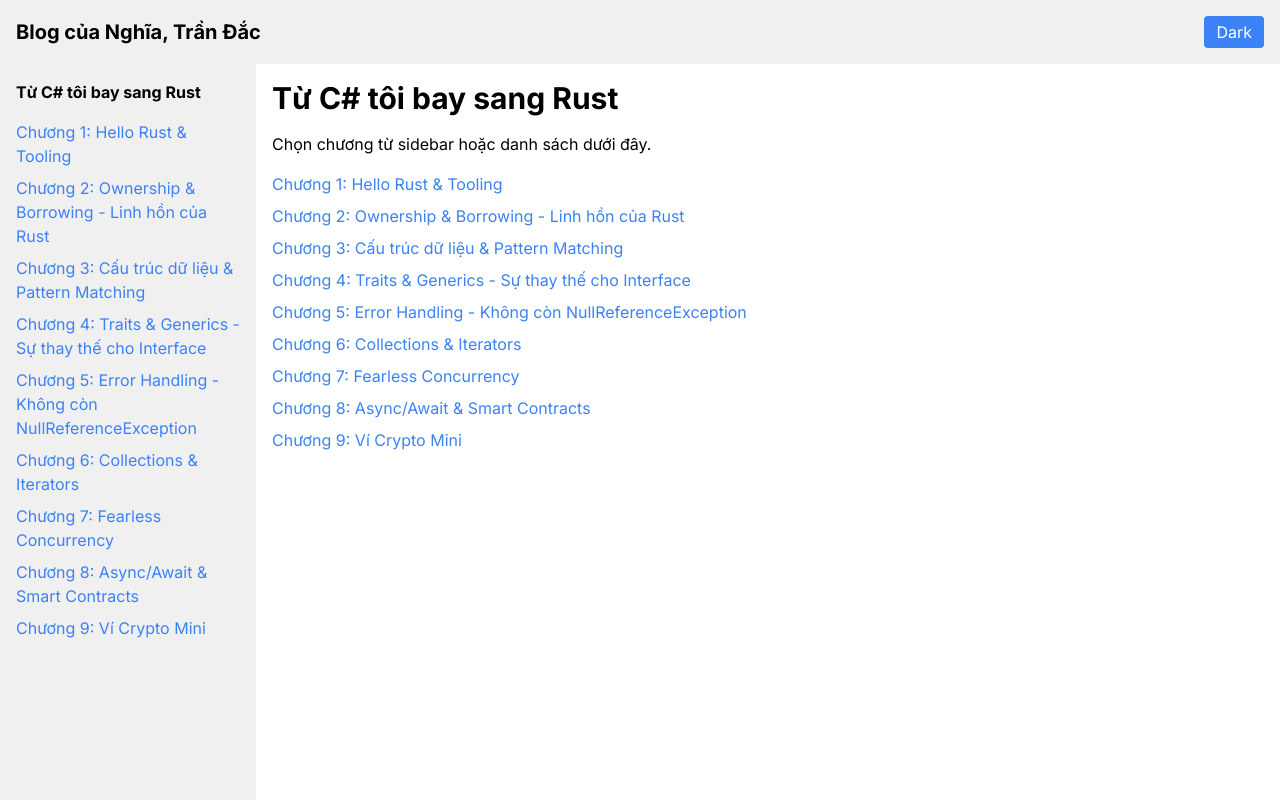
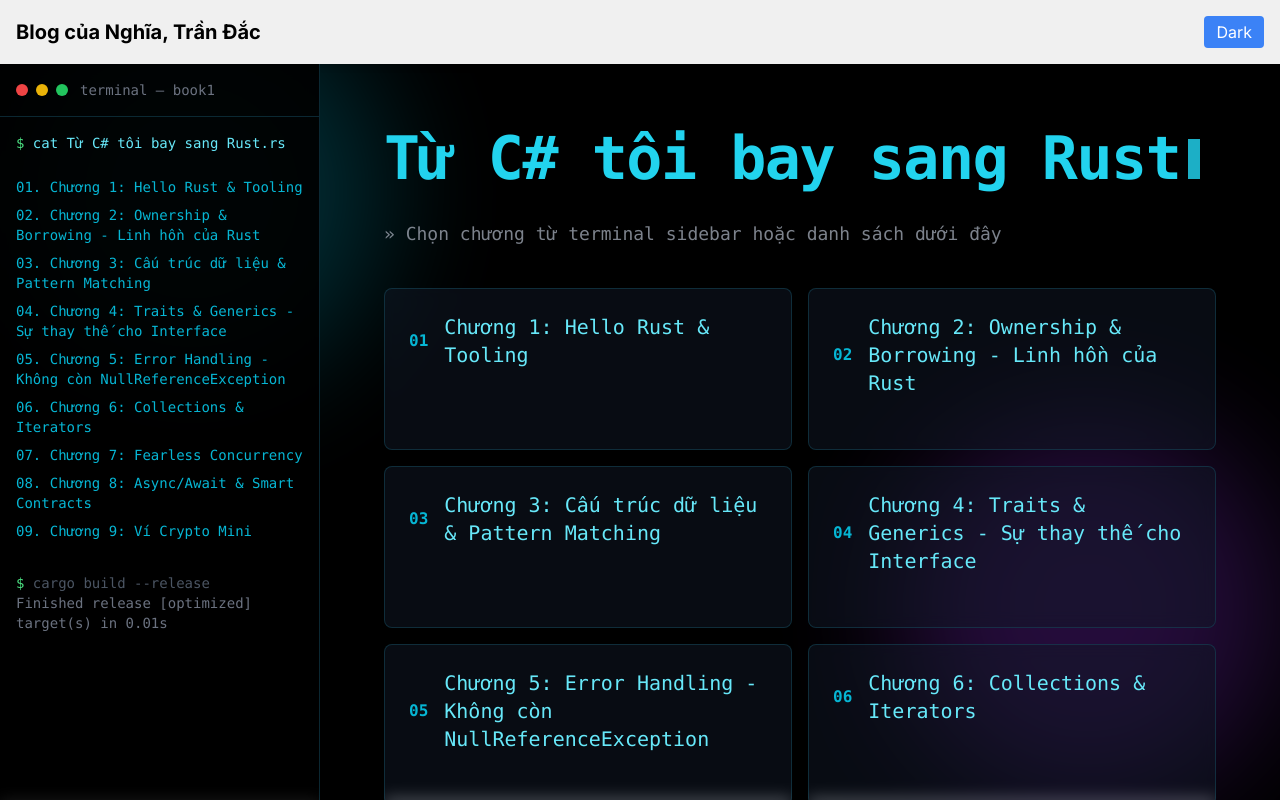
Before and after one commit to nghiatd-29581/nghiatd-blog, a Next.js app in the folder my-blog/: page /book1 in a window 1280 px wide. Shown: the top 800 px of the page. Built offline with nearby package versions, Linux system fonts and the light colour scheme.

Commit message:
edit and add file

```diff
--- a/my-blog/app/[book]/page.tsx
+++ b/my-blog/app/[book]/page.tsx
@@ -1,41 +1,69 @@
+// app/[book]/page.tsx  (Next.js 13+ app router)
 import booksData from "@/data/books.json";
 import Link from "next/link";
 import { notFound } from "next/navigation";
+import { TerminalSidebar } from "@/components/TerminalSidebar";
+import { AnimatedBackground } from "@/components/AnimatedBackground";
+import { GlitchText } from "@/components/GlitchText";
 
 export default function BookPage({ params }: { params: { book: string } }) {
   const book = booksData.books.find((b) => b.id === params.book);
   if (!book) notFound();
 
   return (
-    <div className="flex min-h-screen">
-      <aside className="w-64 p-4 bg-sidebar hidden md:block overflow-y-auto">
-        <h2 className="font-bold mb-4">{book.title}</h2>
-        <ul>
-          {book.chapters.map((chap) => (
-            <li key={chap.id} className="mb-2">
-              <Link href={`/${params.book}/${chap.id}`} className="text-blue-500 hover:underline">
-                {chap.title}
-              </Link>
-            </li>
-          ))}
-        </ul>
-      </aside>
-      <main className="flex-1 p-4 bg-background text-foreground">
-        <h1 className="text-3xl font-bold mb-4">{book.title}</h1>
-        <p className="mb-4">Chọn chương từ sidebar hoặc danh sách dưới đây.</p>
-        <ul className="space-y-2">
-          {book.chapters.map((chapter) => (
-            <li key={chapter.id}>
-              <Link
-                href={`/${params.book}/${chapter.id}`}
-                className="text-blue-500 hover:underline"
-              >
-                {chapter.title}
-              </Link>
-            </li>
-          ))}
-        </ul>
-      </main>
-    </div>
+    <>
+      {/* Background cực nhẹ, không lag */}
+      <AnimatedBackground />
+
+      <div className="relative min-h-screen flex font-mono">
+        {/* Terminal-style Sidebar */}
+        <TerminalSidebar book={book} currentBookId={params.book} />
+
+        {/* Main content */}
+        <main className="flex-1 p-8 md:p-12 lg:p-16 text-cyan-300">
+          <div className="max-w-4xl mx-auto">
+            {/* Typing title + blinking cursor */}
+            <h1 className="text-4xl md:text-6xl font-bold mb-8 tracking-tight">
+              <GlitchText text={book.title} />
+              <span className="inline-block w-3 h-10 bg-cyan-400 ml-2 animate-pulse" />
+            </h1>
+
+            <p className="text-gray-400 mb-10 text-lg opacity-80">
+              » Chọn chương từ terminal sidebar hoặc danh sách dưới đây
+            </p>
+
+            <div className="grid grid-cols-1 md:grid-cols-2 gap-4">
+              {book.chapters.map((chapter, i) => (
+                <Link
+                  key={chapter.id}
+                  href={`/${params.book}/${chapter.id}`}
+                  className="group block p-6 bg-gray-900/50 backdrop-blur border border-cyan-900/50 rounded-lg
+                           hover:border-cyan-400 hover:bg-cyan-900/20 transition-all duration-300
+                           hover:translate-y-[-4px] hover:shadow-2xl hover:shadow-cyan-500/20"
+                >
+                  <div className="flex items-center gap-4">
+                    <span className="text-cyan-500 font-bold">
+                      {(i + 1).toString().padStart(2, "0")}
+                    </span>
+                    <span className="text-xl group-hover:text-cyan-300 transition-colors">
+                      {chapter.title}
+                    </span>
+                  </div>
+                  <div className="mt-2 text-sm text-gray-500 opacity-0 group-hover:opacity-100 transition-opacity">
+                    → Click để vào chương
+                  </div>
+                </Link>
+              ))}
+            </div>
+
+            {/* Footer nhỏ xinh */}
+            <div className="mt-20 text-center text-gray-600 text-sm">
+              <span className="text-cyan-500">~</span> built with next.js 14 • tailwind • rust love{" "}
+              <span className="text-cyan-500">~</span>
+            </div>
+          </div>
+        </main>
+      </div>
+    </>
   );
 }
--- /dev/null
+++ b/my-blog/components/AnimatedBackground.tsx
@@ -0,0 +1,12 @@
+// components/AnimatedBackground.tsx
+export function AnimatedBackground() {
+  return (
+    <div className="fixed inset-0 -z-10">
+      <div className="absolute inset-0 bg-black" />
+      <div className="absolute inset-0 opacity-30">
+        <div className="absolute top-0 left-0 w-96 h-96 bg-cyan-500 rounded-full blur-3xl animate-pulse" />
+        <div className="absolute bottom-0 right-0 w-96 h-96 bg-purple-600 rounded-full blur-3xl animate-pulse delay-1000" />
+      </div>
+    </div>
+  );
+}
--- /dev/null
+++ b/my-blog/components/GlitchText.tsx
@@ -0,0 +1,19 @@
+// components/GlitchText.tsx
+"use client";
+import { useEffect, useState } from "react";
+
+export function GlitchText({ text }: { text: string }) {
+  const [display, setDisplay] = useState(text);
+
+  useEffect(() => {
+    const interval = setInterval(() => {
+      if (Math.random() > 0.95) {
+        setDisplay(text.split("").map(c => Math.random() > 0.9 ? String.fromCharCode(65 + Math.random()*26) : c).join(""));
+        setTimeout(() => setDisplay(text), 100);
+      }
+    }, 300);
+    return () => clearInterval(interval);
+  }, [text]);
+
+  return <span className="text-cyan-400">{display}</span>;
+}
--- /dev/null
+++ b/my-blog/components/TerminalSidebar.tsx
@@ -0,0 +1,51 @@
+// components/TerminalSidebar.tsx
+"use client";
+import Link from "next/link";
+import { usePathname } from "next/navigation";
+
+export function TerminalSidebar({ book, currentBookId }: any) {
+  const pathname = usePathname();
+
+  return (
+    <aside className="hidden md:block w-80 bg-black/90 backdrop-blur border-r border-cyan-900/50">
+      <div className="p-4 border-b border-cyan-900/50 flex items-center gap-3">
+        <div className="flex gap-2">
+          <div className="w-3 h-3 rounded-full bg-red-500" />
+          <div className="w-3 h-3 rounded-full bg-yellow-500" />
+          <div className="w-3 h-3 rounded-full bg-green-500" />
+        </div>
+        <span className="text-gray-500 text-sm">terminal — {currentBookId}</span>
+      </div>
+
+      <div className="p-4 text-cyan-300 font-mono text-sm">
+        <div className="mb-4">
+          <span className="text-green-400">$</span> cat {book.title}.rs
+        </div>
+
+        <ul className="space-y-2 mt-6">
+          {book.chapters.map((chap: any, i: number) => {
+            const isActive = pathname === `/${currentBookId}/${chap.id}`;
+            return (
+              <li key={chap.id}>
+                <Link
+                  href={`/${currentBookId}/${chap.id}`}
+                  className={`block hover:text-cyan-100 transition-all ${
+                    isActive ? "text-cyan-100 font-bold" : "text-cyan-500"
+                  }`}
+                >
+                  {isActive && "▶ "} {String(i + 1).padStart(2, "0")}. {chap.title}
+                </Link>
+              </li>
+            );
+          })}
+        </ul>
+
+        <div className="mt-8 text-gray-600">
+          <span className="text-green-400">$</span> cargo build --release
+          <br />
+          <span className="text-gray-500">Finished release [optimized] target(s) in 0.01s</span>
+        </div>
+      </div>
+    </aside>
+  );
+}
--- a/my-blog/tailwind.config.js
+++ b/my-blog/tailwind.config.js
@@ -12,6 +12,9 @@
         foreground: "var(--foreground)",
         sidebar: "var(--sidebar)",
       },
+      boxShadow: {
+        'glow': '0 0 20px rgba(34, 211, 238, 0.5)',
+      },
     },
   },
   plugins: [],
```
